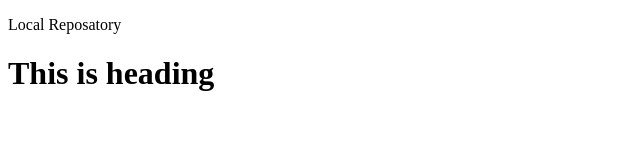
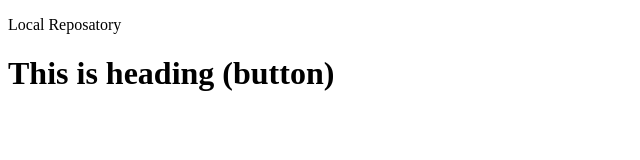
Before and after one commit to tusharrajput51220/Local, a plain HTML site: page index.html in a window 1280 px wide. Shown: the whole page, without its empty margins (0-640 px from the left). Drawn offline with Linux system fonts and the light colour scheme.

```diff
--- a/index.html
+++ b/index.html
@@ -7,6 +7,6 @@
 </head>
 <body>
     <p>Local Reposatory</p>
-    <h1>This is heading</h1>
+    <h1>This is heading (button)</h1>
 </body>
 </html>
```
